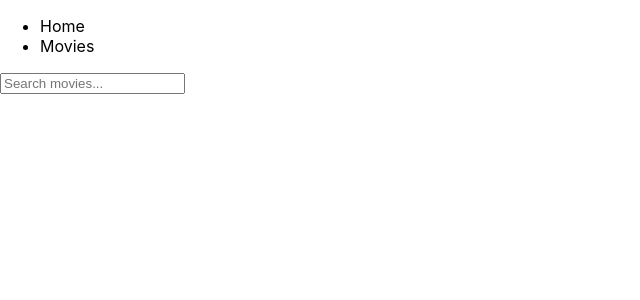
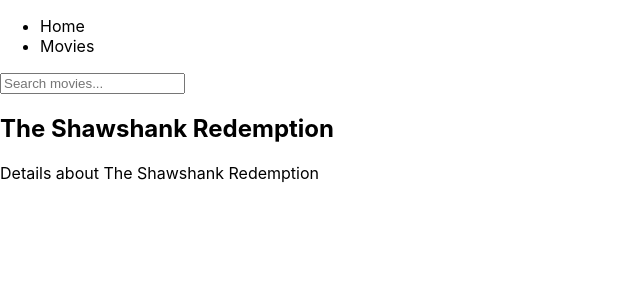
Before and after one commit to John-Gaitho/movie-review-app, a React (Create React App) app: page /movie/1 in a window 1280 px wide. Shown: the top 300 px of the page, without its empty margins (0-640 px from the left). Built offline with nearby package versions, Linux system fonts and the light colour scheme; data requests are answered from the project's data file.

Commit message:
details by id

```diff
--- a/src/components/MovieDetail.js
+++ b/src/components/MovieDetail.js
@@ -1,16 +1,24 @@
 import React,{useEffect, useState} from 'react'
+import { useParams } from 'react-router-dom';
 
 const MovieDetail = () => {
   const [movie, setMovie] = useState("");
+  const { id } = useParams();
 
   useEffect(() => {
-    fetch(`http://localhost:5000/movies/`)
+    fetch(`http://localhost:5000/movies/${id}`)
       .then(response => response.json())
       .then(data => setMovie(data));
-  }, []);
+  }, [id]);
+
+  if (!movie) return <div>Loading...</div>;//conditional rendering
+
 
   return (
-    <div>{movie.title}</div>
+    <div>
+    <h2>{movie.title}</h2>
+    <p>Details about {movie.title}</p>
+  </div>
   )
 }
 
```
